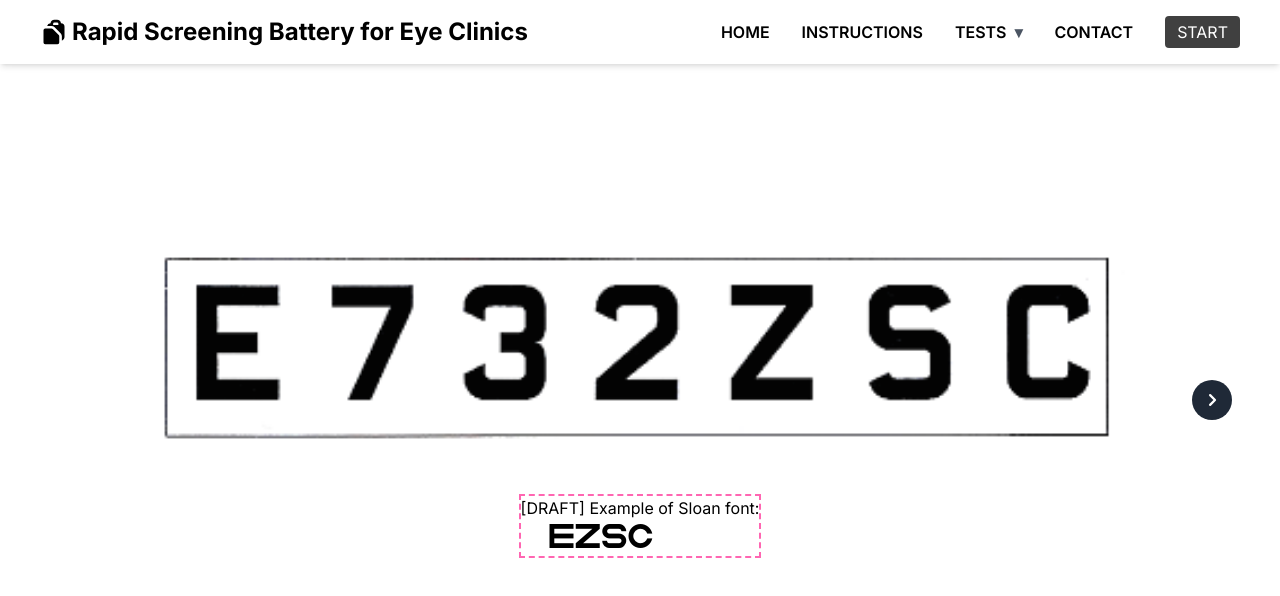
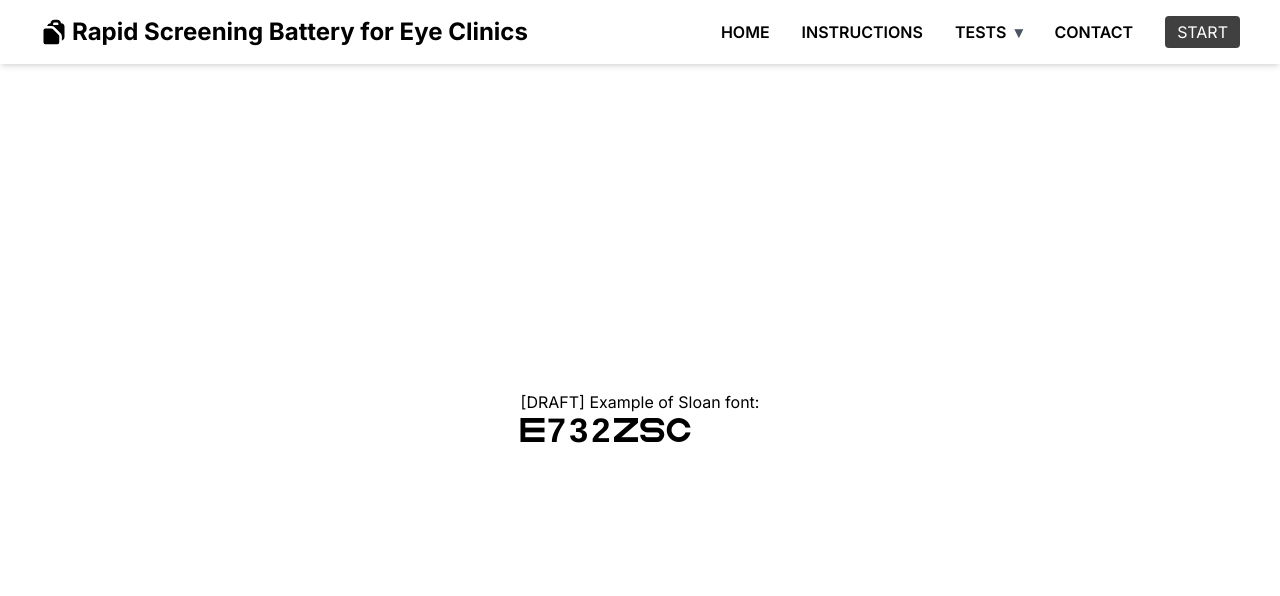
Before and after one commit to pelaklab/pca-assessment, a Next.js app: page /assessments/crowding in a window 1280 px wide. Shown: the top 596 px of the page. Built offline with nearby package versions, Linux system fonts and the light colour scheme.

Commit message:
add sketchy changes -- just for example

```diff
--- a/app/assessments/crowding/crowding.tsx
+++ b/app/assessments/crowding/crowding.tsx
@@ -14,9 +14,9 @@ const LetterCrowdingAssessment: React.FC = () => {
 
     const images = [
         '/alphanumeric/E732ZSC.png',
-        '/alphanumeric/F479PRT.png',
-        '/alphanumeric/K983HMR.png',
-        '/alphanumeric/S568BWY.png',
+        // '/alphanumeric/F479PRT.png',
+        // '/alphanumeric/K983HMR.png',
+        // '/alphanumeric/S568BWY.png',
     ]
     // State to track the current image index
     const [currentIndex, setCurrentIndex] = useState(0);
@@ -49,25 +49,19 @@ const LetterCrowdingAssessment: React.FC = () => {
         <div className="flex flex-col items-center">
             {/* Container for the image and arrows */}
             {/* NOTE: Do not change these breakpoints -- they are fixed for the viewing distance */}
-            <div className="w-[300px] sm:w-[350px] lg:w-[500px] xl:w-[1000px]">
-                {/* Display the current image */}
-                <Image
-                    src={images[currentIndex]}
-                    alt={`Image ${currentIndex + 1}`}
-                    layout={"intrisic"}
-                    width={1000}
-                    height={200}
-                    quality={100}
-                    className="transition-all duration-500 ease-in-out"
-                    onClick={() => setIndicatorVisibility(!indicatorsVisible)}
-                />
-            </div>
+
             {/* Using the right font */}
-            <div className="mt-10 border-pink-pony-club border-dashed border-2">
+            <div className="mt-10 ">
                 <p> [DRAFT] Example of Sloan font: </p>
                 <p className='text-2xl'>
                     <span className={`${sloanFont.className} ${sloanFont.variable} tracking-widest`}>
-                        {imageLetters[currentIndex]}
+                      E
+                    </span>
+                    <span className={`font-helvetica text-[34px] tracking-widest font-bold`}>
+                      732
+                    </span>
+                    <span className={`${sloanFont.className} ${sloanFont.variable} tracking-widest`}>
+                      ZSC
                     </span>
                 </p>
             </div>
--- a/tailwind.config.ts
+++ b/tailwind.config.ts
@@ -20,6 +20,7 @@ const config: Config = {
       fontFamily: {
         sans: ['ui-sans-serif', 'system-ui'],
         mono: [ 'var(--font-inter)'],
+        helvetica: ['helvetica'],
       }
     },
   },
```
